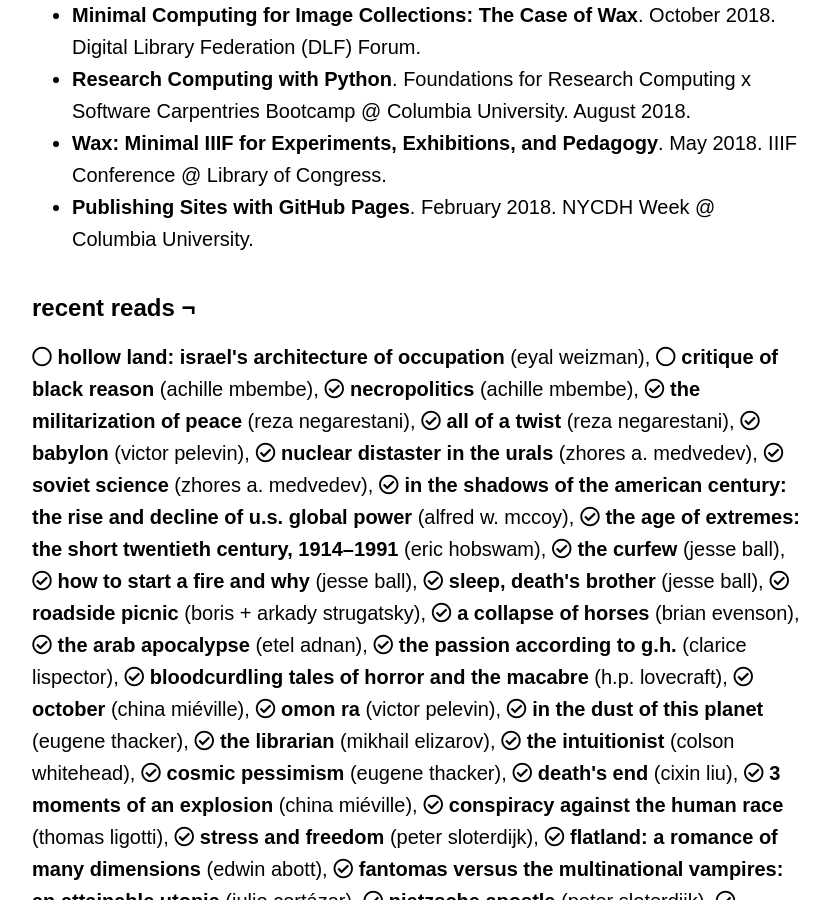
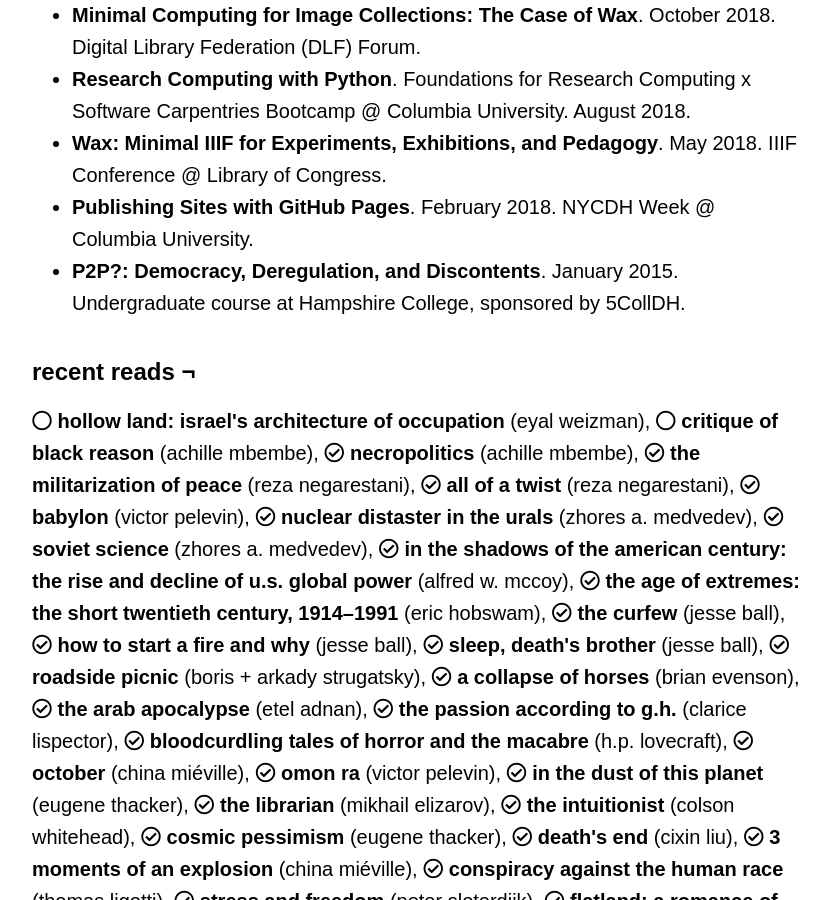
Before and after one commit to mnyrop/marii.info, a Jekyll site: the page built from pages/about.md, in a window 1280 px wide and 900 px high, scrolled down 1182 px. Shown: the whole window, without its empty margins (224-1053 px from the left). Built offline with Jekyll 4.4.1, drawn with Linux system fonts in a browser that asks for light colours; nearby versions of some CDN libraries; comment, search, counter and statistics services are not loaded.

Commit message:
Update about.md

```diff
--- a/pages/about.md
+++ b/pages/about.md
@@ -31,7 +31,7 @@
 - __[Research Computing with Python](https://columbiaswc.github.io/2018-08-27-Columbia-B/)__. Foundations for Research Computing x Software Carpentries Bootcamp @ Columbia University. August 2018.
 - __[Wax:  Minimal IIIF  for Experiments, Exhibitions, and Pedagogy](https://slides.com/marii/wax-minimal-iiif-for-experiments-exhibitions-and-pedagogy/)__. May 2018. IIIF Conference @ Library of Congress.
 - __[Publishing Sites with GitHub Pages](/notes/nycdh-2018)__. February 2018. NYCDH Week @ Columbia University.
-
+- __[P2P?: Democracy, Deregulation, and Discontents](/projects/p2p)__. January 2015. Undergraduate course at Hampshire College, sponsored by [5CollDH](http://5colldh.org).
 
 ## recent reads ¬
 
```
